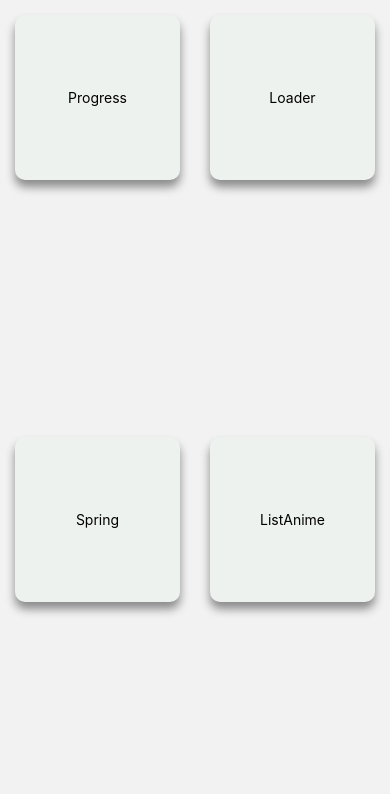
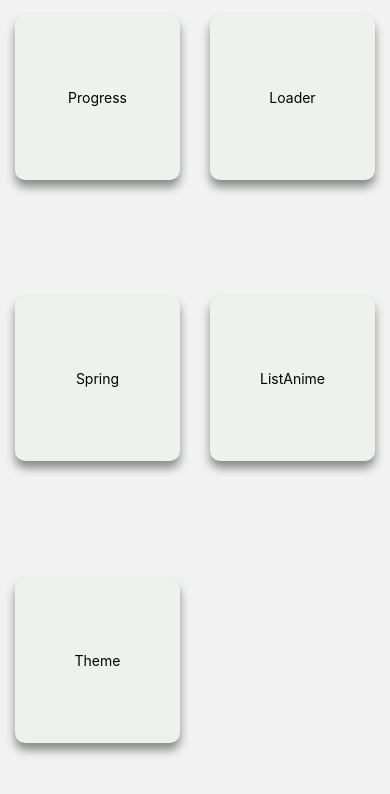
Before and after one commit to Hussein-omar-osman/animationApp, a React Native app: screen / in a window 390 px wide. Shown: the top 794 px of the page. Built offline with nearby package versions, Linux system fonts and the light colour scheme.

Commit message:
update: making toggle switch responsive

```diff
--- a/App.tsx
+++ b/App.tsx
@@ -19,6 +19,7 @@ import {createNativeStackNavigator} from '@react-navigation/native-stack';
 import InitialPracAnime from './src/pages/InitialPracAnime';
 import Home from './src/pages/Home';
 import ListAnime from './src/pages/ListAnime';
+import Theme from './src/pages/Theme';
 
 const Stack = createNativeStackNavigator();
 
@@ -35,6 +36,7 @@ const App = () => {
           <Stack.Screen name="Loader" component={InitialPracAnime} />
           <Stack.Screen name="Spring" component={MovePan} />
           <Stack.Screen name="ListAnime" component={ListAnime} />
+          <Stack.Screen name="Theme" component={Theme} />
         </Stack.Navigator>
       </NavigationContainer>
     </GestureHandlerRootView>
--- a/src/pages/Home.tsx
+++ b/src/pages/Home.tsx
@@ -4,7 +4,7 @@ import React from 'react';
 import {SafeAreaView} from 'react-native-safe-area-context';
 
 const {width} = Dimensions.get('window');
-const links = ['Progress', 'Loader', 'Spring', 'ListAnime'];
+const links = ['Progress', 'Loader', 'Spring', 'ListAnime', 'Theme'];
 
 const Home = ({navigation}) => {
   return (
--- a/src/pages/Theme.tsx
+++ b/src/pages/Theme.tsx
@@ -1,14 +1,47 @@
-import {StyleSheet, Text, View} from 'react-native';
-import React from 'react';
+import {StyleSheet, Switch, Text, View} from 'react-native';
+import React, {useState} from 'react';
+
+const Colors = {
+  dark: {
+    background: '#1e1e1e',
+    circle: '#252525',
+    text: '#f8f8f8',
+  },
+  light: {
+    background: '#f8f8f8',
+    circle: '#fff',
+    text: '#1e1e1e',
+  },
+};
+
+const SWITCH_TRACK_COLOR = {
+  true: 'rgba(256,0,256,0.2)',
+  false: 'rgba(0,0,0,0.1)',
+};
+
+type ThemeType = 'light' | 'dark';
 
 const Theme = () => {
+  const [themeState, setThemeState] = useState<ThemeType>('light');
   return (
-    <View>
-      <Text>Theme</Text>
+    <View style={styles.container}>
+      <Switch
+        value={themeState === 'dark'}
+        onValueChange={toggled => {
+          setThemeState(toggled ? 'dark' : 'light');
+        }}
+      />
     </View>
   );
 };
 
 export default Theme;
 
-const styles = StyleSheet.create({});
+const styles = StyleSheet.create({
+  container: {
+    flex: 1,
+    backgroundColor: '#fff',
+    alignItems: 'center',
+    justifyContent: 'center',
+  },
+});
```
